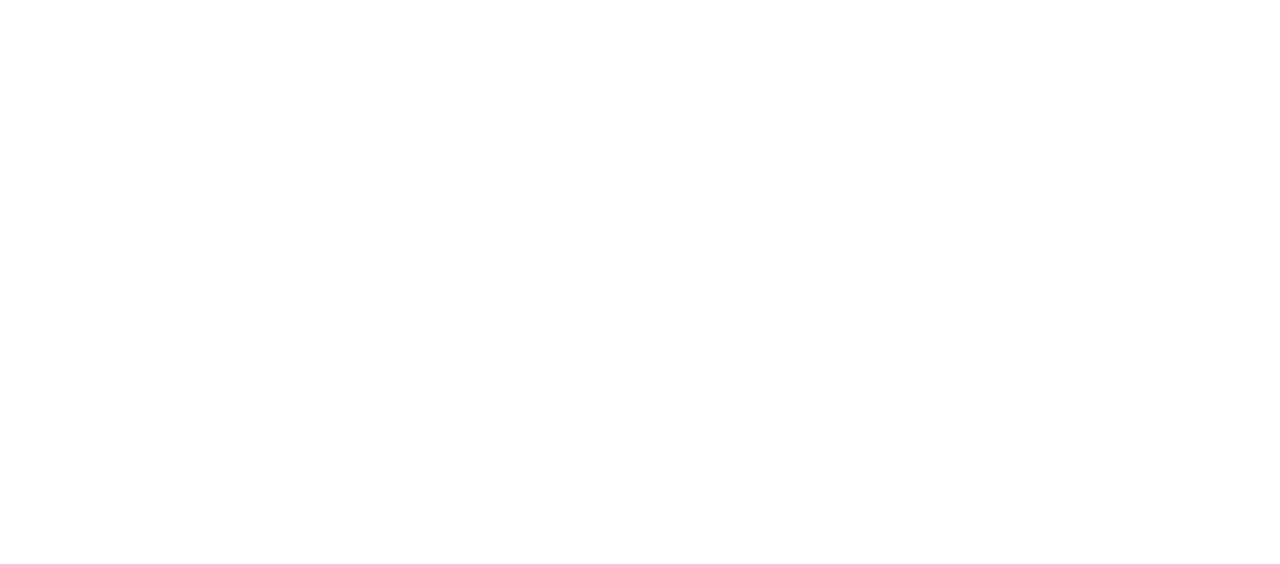
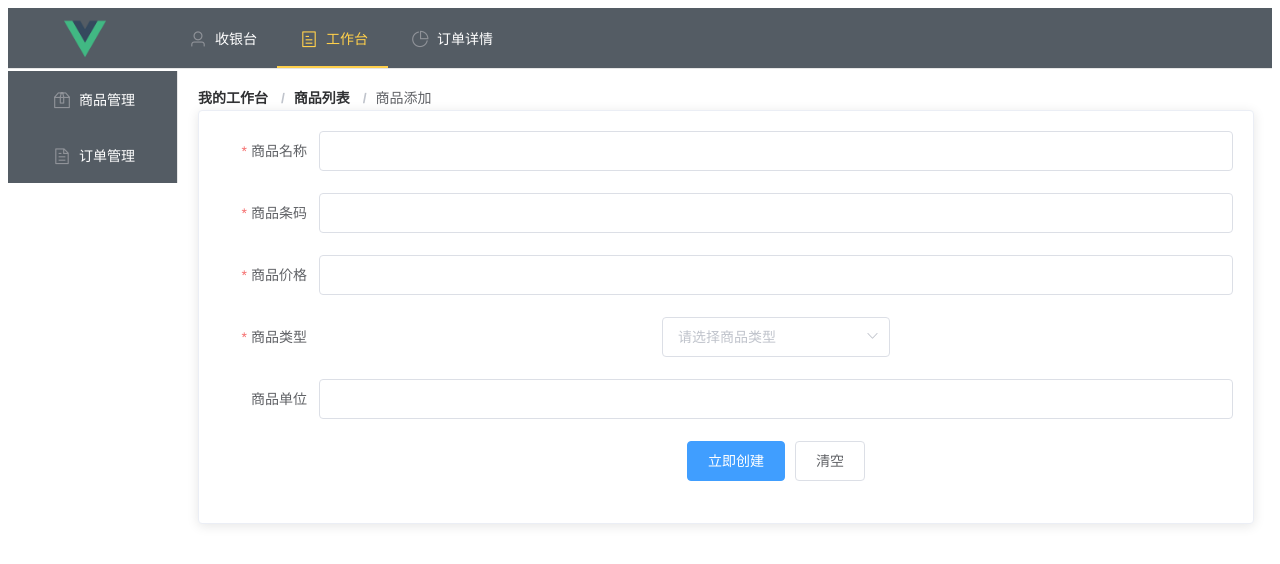
Before and after one commit to 993909154/shop, a Vue app: page /item/create in a window 1280 px wide. Shown: the top 564 px of the page. Built offline with nearby package versions, Linux system fonts and the light colour scheme; sample sign-in values are in the browser's storage.

Commit message:
feat: 商品添加页面和删除事件

```diff
--- /dev/null
+++ b/src/global/request/api.js
@@ -0,0 +1,5 @@
+export default {
+    login : '/authenticate',
+    items : '/items',
+    item: (id) => `/items/${id}`,
+}
--- a/src/global/request/request.js
+++ b/src/global/request/request.js
@@ -43,5 +43,15 @@
 export default {
     post(url = '', data = {}, config = {}) {
         return request.post(url, data, config)
-    }
+    },
+    // get(url = '', data = {}, config = {}) {
+    //     return request.get(url, data, config)
+    // },
+    get(url = '', params = {}, config = {}){
+        const OPTIONS = Object.assign({params}, config)
+        return request.get(url, OPTIONS)
+    },
+    delete(url = '', data = {}, config = {}) {
+        return request.delete(url, data, config)
+    },
 }
--- /dev/null
+++ b/src/global/service/itemService.js
@@ -0,0 +1,17 @@
+import request from "../request/request";
+import API from '../request/api'
+
+export default {
+    getList(param){
+        return request.get(API.items, param)
+    },
+    get(id){
+        return request.get(API.item(id))
+    },
+    create(param){
+        return request.post(API.items, param)
+    },
+    delete(id){
+        return request.delete(API.item(id))
+    }
+}
--- a/src/global/service/loginService.js
+++ b/src/global/service/loginService.js
@@ -1,7 +1,8 @@
 import request from '../request/request'
+import API from '../request/api'
 
 export default {
     login(form) {
-        return request.post('/authenticate', form)
+        return request.post(API.login, form)
     }
 }
--- a/src/router/index.js
+++ b/src/router/index.js
@@ -4,6 +4,7 @@
 import Login from "../views/Login";
 import ItemList from "../views/ItemList";
 import AsideNavigation from "../views/AsideNavigation";
+import ItemCreate from "../views/ItemCreate";
 
 Vue.use(VueRouter)
 
@@ -20,25 +21,62 @@
                 path: '/cart',
                 name: 'Cart',
                 component: () => import(/* webpackChunkName: "about" */ '../views/Cart.vue'),
+                meta: {
+                    activeMenu: '/cart'
+                }
             },
             {
                 path: '/aside',
                 name: 'AsideNavigation',
                 component: AsideNavigation,
+                redirect: {
+                    name: 'ItemList'
+                },
                 meta: {
                     title: '我的工作台',
-                    showInBreadcrumb: true
+                    showInBreadcrumb: true,
+                    activeMenu: '/aside'
                 },
                 children: [
                     {
                         path: '/item/list',
                         name: 'ItemList',
-                        component: ItemList,
+                        component: {
+                            render: h => h('router-view')
+                        },
                         meta: {
                             title: '商品列表',
-                            showInBreadcrumb: true
-                        }
-                    }
+                            showInBreadcrumb: true,
+                            activeMenu: '/aside',
+                            apiActiveMenu: '/item/list'
+                        },
+                        children:[
+                            {
+                                path: '/item/list',
+                                name: 'ItemListSelf',
+                                component: ItemList,
+                                meta: {
+                                    title: '商品列表',
+                                    showInBreadcrumb: false,
+                                    activeMenu: '/aside',
+                                    apiActiveMenu: '/item/list'
+                                }
+                            },
+                            {
+                                path: '/item/create',
+                                name: 'ItemCreate',
+                                component: ItemCreate,
+                                meta: {
+                                    title: '商品添加',
+                                    showInBreadcrumb: true,
+                                    activeMenu: '/aside',
+                                    apiActiveMenu: '/item/create'
+                                }
+                            }
+                        ]
+                    },
+
+
                 ]
             },
         ]
--- a/src/views/AsideNavigation.vue
+++ b/src/views/AsideNavigation.vue
@@ -3,7 +3,7 @@
     <el-aside width="170px">
       <el-menu
           router
-          default-active="/item/list"
+          :default-active="this.$route.path"
           class="el-menu-vertical-demo"
           background-color="#545c64"
           text-color="#fff"
@@ -17,11 +17,13 @@
       </el-menu>
     </el-aside>
     <el-main>
-      <el-breadcrumb separator="/">
-        <el-breadcrumb-item v-for="(item, index) in breadcrumb" :key="index" :to="{path:item.path}">
+      <div style="padding: 0px 0px 5px 0px">
+        <el-breadcrumb separator="/">
+          <el-breadcrumb-item v-for="(item, index) in breadcrumb" :key="index" :to="{path:item.path}">
             {{ item.meta.title }}
-        </el-breadcrumb-item>
-      </el-breadcrumb>
+          </el-breadcrumb-item>
+        </el-breadcrumb>
+      </div>
       <router-view></router-view>
     </el-main>
   </el-container>
@@ -34,8 +36,8 @@
     return {
       List: [
         {icon: 'box', path: '/item/list', name: '商品管理'},
-        {icon: 'document', path: '/item/list', name: '订单管理'},
-      ]
+        {icon: 'document', path: '/order/list', name: '订单管理'},
+      ],
     }
   },
   computed: {
@@ -50,7 +52,7 @@
         return item.meta.showInBreadcrumb
       });
       return mataChedArr
-    }
+    },
   }
 }
 </script>
--- a/src/views/Home.vue
+++ b/src/views/Home.vue
@@ -2,7 +2,7 @@
   <el-container>
     <el-header style="padding: 0px">
       <el-menu
-          :default-active='$route.path'
+          :default-active='activeMenu'
           router
           class="el-menu-demo"
           mode="horizontal"
@@ -39,7 +39,18 @@
         {icon: 'pie-chart',path: '/111', name: '订单详情'}
       ]
     }
+  },
+  computed: {
+    activeMenu() {
+      const route = this.$route
+      const { meta, path} = route
+      if(meta.activeMenu){
+        return meta.activeMenu
+      }
+      return path
+    }
   }
+
 }
 </script>
 <style>
--- /dev/null
+++ b/src/views/ItemCreate.vue
@@ -0,0 +1,97 @@
+<template>
+  <el-card style="width: 100%">
+    <el-form :model="ItemForm" :rules="rules" ref="ItemForm" label-width="100px" class="demo-ItemForm">
+      <el-form-item label="商品名称" prop="name">
+        <el-input v-model="ItemForm.name"></el-input>
+      </el-form-item>
+      <el-form-item label="商品条码" prop="barcode">
+        <el-input v-model="ItemForm.barcode"></el-input>
+      </el-form-item>
+      <el-form-item label="商品价格" prop="price">
+        <el-input v-model="ItemForm.price"></el-input>
+      </el-form-item>
+      <el-form-item label="商品类型" prop="type">
+        <el-select v-model="ItemForm.type" placeholder="请选择商品类型">
+          <el-option label="计件商品" value="0"></el-option>
+          <el-option label="计重商品" value="1"></el-option>
+        </el-select>
+      </el-form-item>
+      <el-form-item label="商品单位" prop="unit">
+        <el-input v-model="ItemForm.unit"></el-input>
+      </el-form-item>
+      <el-form-item>
+        <el-button type="primary" @click="submitForm('ItemForm')">立即创建</el-button>
+        <el-button @click="resetForm('ItemForm')">清空</el-button>
+      </el-form-item>
+    </el-form>
+  </el-card>
+</template>
+<script>
+import itemService from "../global/service/itemService";
+
+export default {
+  name: 'ItemCreate',
+  data() {
+    const validatePrice = (rule, value, callback) => {
+      if(value === undefined || value === ''){
+        callback(new Error('请输入价格'));
+      }
+      if(value === '0'){
+        callback(new Error('价格不能为0'));
+      }
+      let regPos = /^((0{1}\.\d{1,2})|([1-9]\d*\.{1}\d{1,2})|([1-9]+\d*))$/;
+      if(!regPos.test(value)){
+        callback(new Error('请输入正确的数值'));
+      }
+      if(parseFloat(value) > 10000 || parseFloat(value) < 1){
+        callback(new Error('金额在 1 - 10000 之间'));
+      }else {
+        callback();
+      }
+    }
+    return {
+      ItemForm: {
+        unit:''
+      },
+      rules: {
+        name: [
+          {required: true, message: '请输入的商品名称', trigger: 'blur'},
+          {min: 1, max: 20, message: '长度在 1 - 20 个字符', trigger: 'blur'}
+        ],
+        barcode: [
+          {required: true, message: '请输入商品条码', trigger: 'blur'},
+          {min: 5, max: 20, message: '长度在 5 - 20 个字符', trigger: 'blur'}
+        ],
+        price: [
+          {required: true, validator: validatePrice, trigger: 'blur'}
+        ],
+        type: [
+          {required: true, message: '请选择商品类型', trigger: 'blur'}
+        ],
+        unit:[
+          {max: 5, message: '长度不超过 5 个字符', trigger: 'blur'}
+        ]
+      }
+    };
+  },
+  methods: {
+    submitForm(formName) {
+      this.$refs[formName].validate((valid) => {
+        if (valid) {
+          itemService.create(this.ItemForm).then(() => {
+            this.$message.success('添加成功')
+            this.$router.go(-1)
+          })
+        } else {
+          console.log('error submit!!');
+          return false;
+        }
+      });
+    },
+    resetForm(formName) {
+      this.$refs[formName].resetFields();
+      this.$message.success('清除成功')
+    }
+  }
+}
+</script>
--- a/src/views/Login.vue
+++ b/src/views/Login.vue
@@ -6,10 +6,10 @@
       </div>
       <el-form :model="form" :rules="rules" ref="form" label-width="80px">
         <el-form-item label="用户名:" prop="username">
-          <el-input v-model="form.username" placeholder='请输入用户名'></el-input>
+          <el-input v-model="form.username" placeholder='请输入用户名' prefix-icon="el-icon-user"></el-input>
         </el-form-item>
         <el-form-item label="密码:" prop="password">
-          <el-input v-model="form.password" type: show-password placeholder='请输入密码'></el-input>
+          <el-input v-model="form.password" type: show-password placeholder='请输入密码' prefix-icon="el-icon-key"></el-input>
         </el-form-item>
         <el-button type="primary" @click="login">登录</el-button>
       </el-form>
```
Also changed, not shown: src/views/ItemList.vue (+90 -2 lines).
